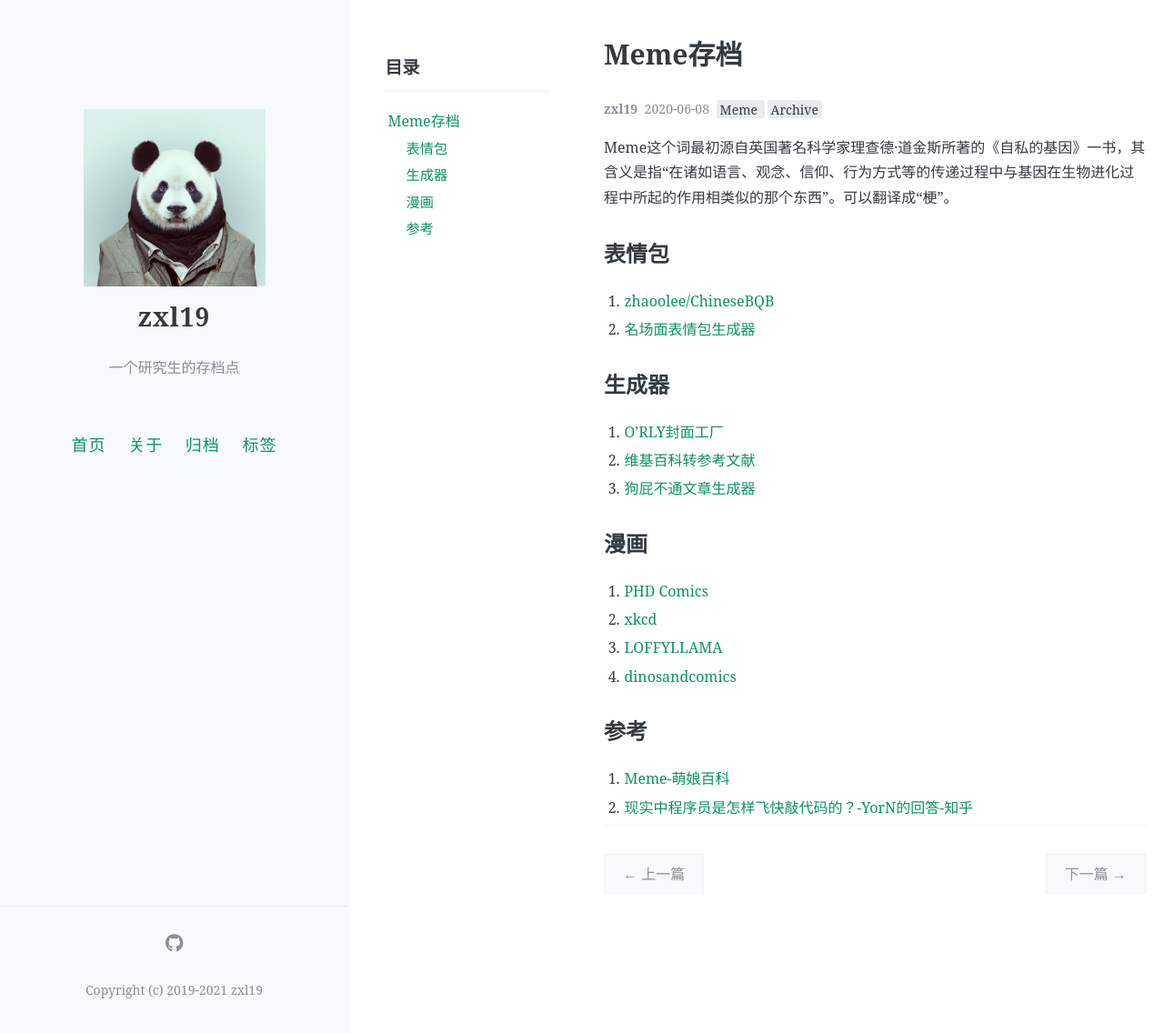
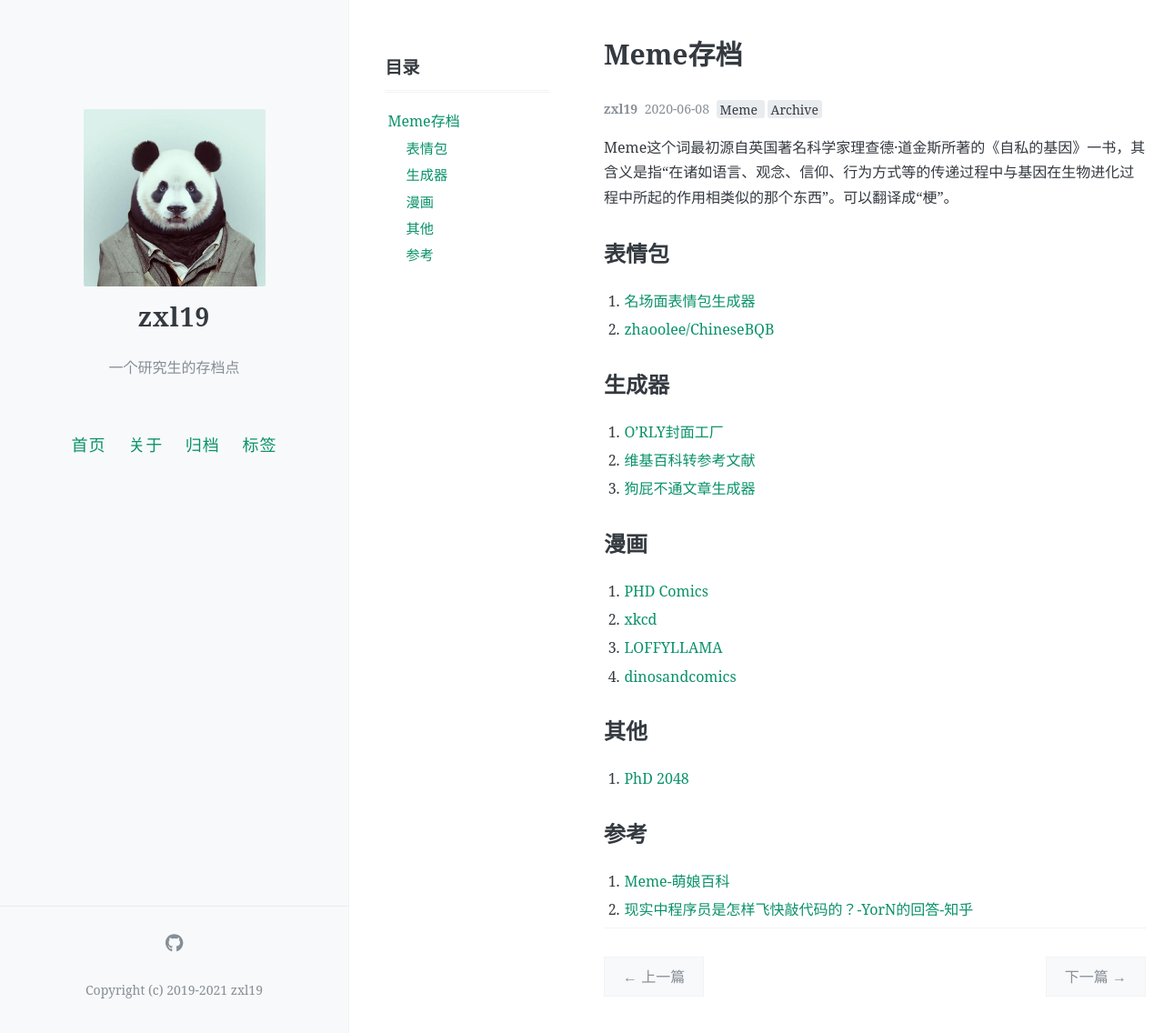
Before and after one commit to zxl19/zxl19.github.io, a Jekyll site: the page built from _posts/2020-06-08-meme.md, in a window 1280 px wide and 1136 px high. Shown: the whole window at 91% size. Built offline with Jekyll 4.4.1, drawn with Linux system fonts in a browser that asks for light colours; comment, search, counter and statistics services are not loaded.

Commit message:
Update Posts

```diff
--- a/_posts/2020-06-08-meme.md
+++ b/_posts/2020-06-08-meme.md
@@ -15,8 +15,8 @@ Meme这个词最初源自英国著名科学家理查德·道金斯所著的《
 
 ## 表情包
 
-1. [zhaoolee/ChineseBQB](https://github.com/zhaoolee/ChineseBQB)
-2. [名场面表情包生成器](https://sorry.xuty.tk/)
+1. [名场面表情包生成器](https://sorry.xuty.tk/)
+2. [zhaoolee/ChineseBQB](https://github.com/zhaoolee/ChineseBQB)
 
 ## 生成器
 
@@ -31,6 +31,10 @@ Meme这个词最初源自英国著名科学家理查德·道金斯所著的《
 3. [LOFFYLLAMA](https://loffyllama.com/)
 4. [dinosandcomics](https://dinosandcomics.com/)
 
+## 其他
+
+1. [PhD 2048](https://ymfa.github.io/phd-2048/)
+
 ## 参考
 
 1. [Meme-萌娘百科](https://zh.moegirl.org/Meme)
```
Also changed, not shown: _posts/2020-05-05-blog-setup.md (+1 -1 lines), _posts/2020-06-20-chrome-extension.md (+4 -0 lines).
